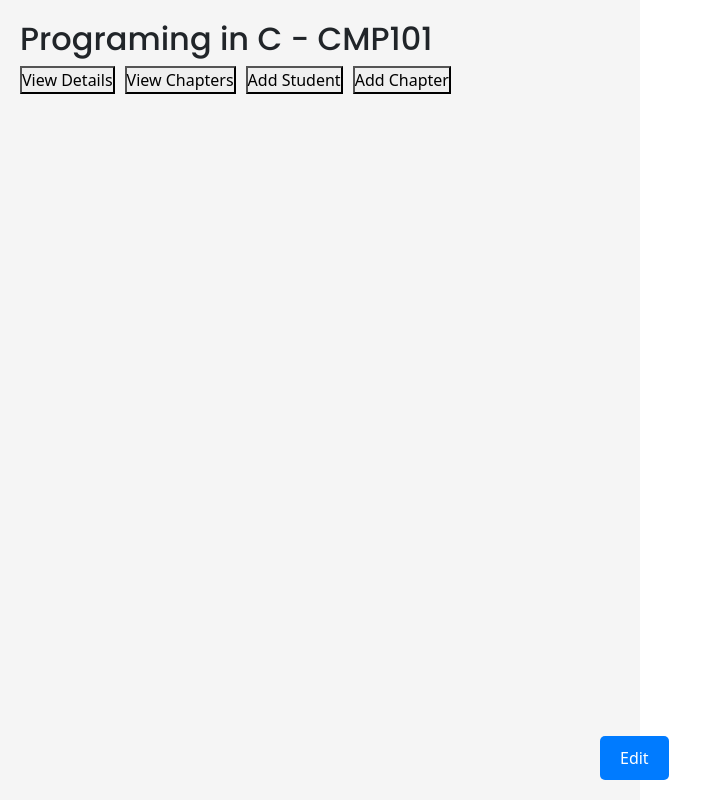
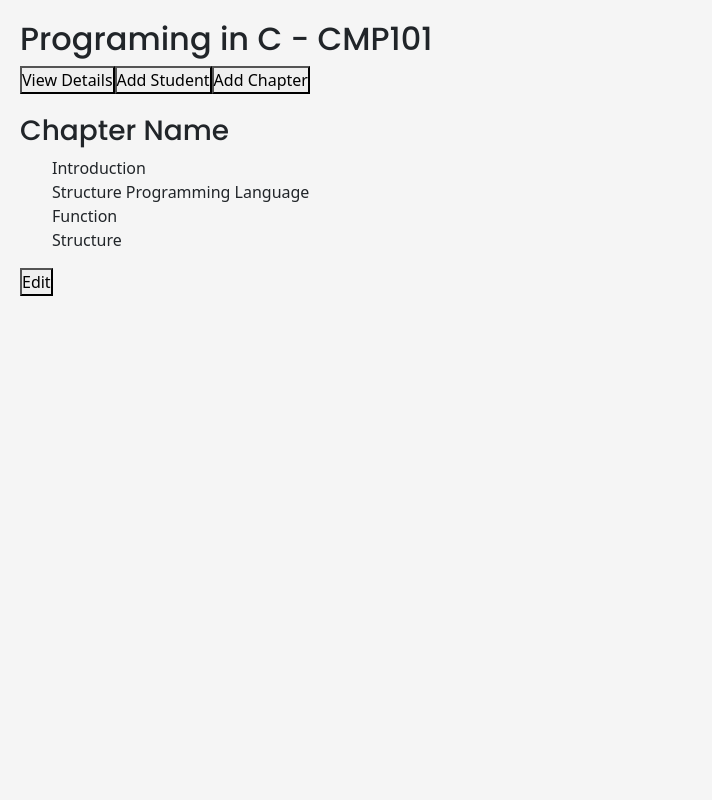
Before and after one commit to Project-Two-II/BE-Project-II, a React (Vite) app in the folder client/elabx/: page /teachercoursedetails in a window 1280 px wide. Shown: the whole page, without its empty margins (0-712 px from the left). Built offline with nearby package versions, Linux system fonts and the light colour scheme; a web font is replaced by a local one.

Commit message:
chapter Details

```diff
--- a/client/elabx/src/Components/AddQuestion.jsx
+++ b/client/elabx/src/Components/AddQuestion.jsx
@@ -75,7 +75,7 @@ const CreateQuestion = () => {
           </div>
         ))}
 
-        {/* Boilerplate Text Box */}
+
         <div className="inputGroup">
           <label htmlFor="boilerplateText">Boilerplate Text:</label>
           <textarea
--- /dev/null
+++ b/client/elabx/src/Components/ChapterDetails.jsx
@@ -0,0 +1,50 @@
+import React, { useState } from 'react';
+import './TeacherCourseDetails.css';
+import AddQuestion from '../Components/AddQuestion'
+
+const ChapterDetails = () => {
+  const [showAddQuestion, setShowAddQuestion] = useState(false);
+  const [showEditChapter, setShowEditChapter] = useState(false);
+
+  const fetchChapterDetails = () => {
+    const chapterDetails = {
+      chapterName: '1.Introduction',
+      questions: ['Print Hello World', 'Print two numbers', 'Print any string '],
+    };
+    return chapterDetails;
+  };
+
+  const handleAddQuestion = () => {
+    setShowAddQuestion(true);
+    setShowEditChapter(false);
+  };
+
+  const handleEditChapter = () => {
+    setShowAddQuestion(false);
+    setShowEditChapter(true);
+  };
+
+  const chapterDetails = fetchChapterDetails();
+
+  return (
+    <div className="chapter-container">
+      <h2>{chapterDetails.chapterName}</h2>
+      <div className="button-container">
+        <button onClick={handleAddQuestion}>Add Question</button>
+        <button onClick={handleEditChapter}>Edit Question</button>
+      </div>
+      <div className="view-question-container">
+        <ul>
+          {chapterDetails.questions.map((question, index) => (
+            <li key={index}>{question}</li>
+          ))}
+        </ul>
+        {showAddQuestion && (
+        <AddQuestion/>
+      )}
+      </div>
+    </div>
+  );
+};
+
+export default ChapterDetails;
--- a/client/elabx/src/Components/TeacherCourseDetails.css
+++ b/client/elabx/src/Components/TeacherCourseDetails.css
@@ -1,11 +1,10 @@
-/* TeacherCourseDetails.css */
+
 
 .page-container {
     background-color: #f5f5f5;
     padding: 20px;
     position: relative;
     min-height: 100vh;
-    width: 50%;
 }
 
   .button-container {
@@ -15,9 +14,10 @@
   .details-container,
   .add-student-container,
   .create-chapter-container {
-    border: 1px solid #ccc;
-    padding: 10px;
+    border: 1px solid rgb(26, 26, 73;
+    padding: 15px;
     margin-bottom: 20px;
+    justify-content: right;
   }
   .button-container button {
     margin-right: 10px;
@@ -25,17 +25,49 @@
 
   .edit-button-container {
     position: fixed;
-    bottom: 20px;
+    top: 20px;
     left: 600px;
   }
+  .chapter-container {
+    margin: 20px;
+    padding: 20px;
+    border: 1px solid #ccc;
+    border-radius: 5px;
+  }
 
-  .edit-button {
-    background-color: #007bff;
+  .chapter-container h2 {
+    font-size: 24px;
+    margin-bottom: 10px;
+    font-style: bold;
+  }
+
+  .button-container {
+    display: flex;
+    margin-bottom: 10px
+  }
+
+  .button-container button {
+    padding: 10px;
+    border: none;
+    border-radius: 5px;
+    background-color:rgb(26, 26, 73;
+    color: #fff;
+    cursor: pointer;
+    margin-right: 10px;
+    justify-content: right;
+  }
+
+  .button-container button:hover {
+    background-color:rgb(2, 2, 26) ;
+  }
+
+ .edit-button {
+    background-color:rgb(26, 26, 73;
     color: #fff;
     border: none;
     padding: 10px 20px;
     cursor: pointer;
     border-radius: 5px;
+    margin-right: 10;
+
   }
-
-  /* Adjust these styles to fit your design preferences */
--- a/client/elabx/src/Components/TeacherCourseDetails.jsx
+++ b/client/elabx/src/Components/TeacherCourseDetails.jsx
@@ -1,13 +1,12 @@
 import React, { useState } from 'react';
 import AddStudent from '../Components/AddStudent'
+import CreateChapter from '../Components/CreateChapter'
 import './TeacherCourseDetails.css';
 
 const TeacherCourseDetails = () => {
   const [showDetails, setShowDetails] = useState(false);
-  const [showViewChapter, setShowViewChapter] = useState(false);
   const [showAddStudent, setShowAddStudent] = useState(false);
   const [showCreateChapter, setShowCreateChapter] = useState(false);
-
 
   const fetchCourseDetails = () => {
     const courseDetails = {
@@ -23,28 +22,18 @@ const TeacherCourseDetails = () => {
     setShowDetails(true);
     setShowAddStudent(false);
     setShowCreateChapter(false);
-    setShowViewChapter(false);
   };
 
   const handleAddStudent = () => {
     setShowDetails(false);
     setShowAddStudent(true);
     setShowCreateChapter(false);
-    setShowViewChapter(false);
   };
 
   const handleCreateChapter = () => {
     setShowDetails(false);
     setShowAddStudent(false);
     setShowCreateChapter(true);
-    setShowViewChapter(false);
-  };
-
-  const handleViewChapter = () => {
-    setShowDetails(false);
-    setShowAddStudent(false);
-    setShowCreateChapter(false);
-    setShowViewChapter(true);
   };
 
   const courseDetails = fetchCourseDetails();
@@ -54,10 +43,8 @@ const TeacherCourseDetails = () => {
       <h2>{courseDetails.courseName} - {courseDetails.courseCode}</h2>
       <div className="button-container">
         <button onClick={handleViewDetails}>View Details</button>
-        <button onClick={handleViewChapter}>View Chapters</button>
         <button onClick={handleAddStudent}>Add Student</button>
         <button onClick={handleCreateChapter}>Add Chapter</button>
-
       </div>
       {showDetails && (
         <div className="details-container">
@@ -69,7 +56,6 @@ const TeacherCourseDetails = () => {
         </div>
       )}
 
-      {showViewChapter && (
       <div className="view-chapter-container">
         <h3>Chapter Name</h3>
         <ul>
@@ -78,10 +64,15 @@ const TeacherCourseDetails = () => {
           ))}
         </ul>
       </div>
-      )}
+
       {showAddStudent && (
         <AddStudent/>
       )}
+
+      {showCreateChapter && (
+        <CreateChapter/>
+      )}
+
       <div className="edit-button-container">
         <button className="edit-button">Edit</button>
       </div>
--- a/client/elabx/src/main.jsx
+++ b/client/elabx/src/main.jsx
@@ -23,6 +23,7 @@ import CreateTest from './Components/CreateTest.jsx'
 import AddStudent from './Components/AddStudent.jsx'
 import TeacherCourseDetails from './Components/TeacherCourseDetails.jsx'
 import ErrorPage from './routes/ErrorPage.jsx'
+import ChapterDetails from './Components/ChapterDetails.jsx'
 
 import "bootstrap/dist/css/bootstrap.css";
 import "remixicon/fonts/remixicon.css";
@@ -107,6 +108,10 @@ const router = createBrowserRouter([
   {
     path:"/errorpage",
     element:<ErrorPage/>
+  },
+  {
+    path:"/ChapterDetails",
+    element:<ChapterDetails/>
   }
 
 
```
Lines whose indentation alone changed are shown as unchanged.
